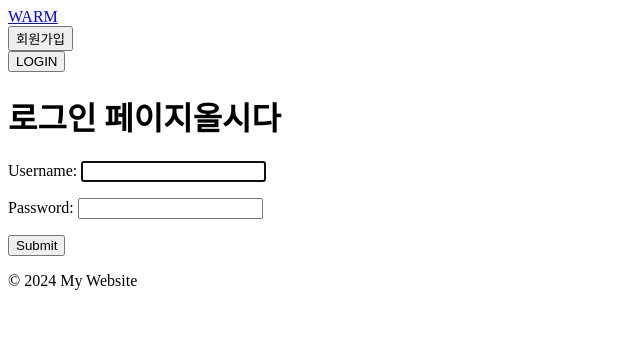
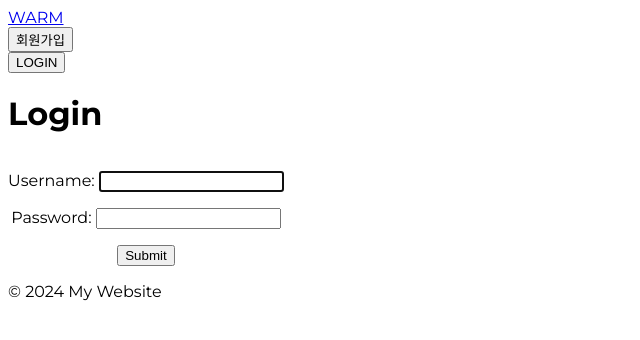
Before and after one commit to Nororong/10-pjt, a Django app: page /accounts/login/ in a window 1280 px wide. Shown: the top 340 px of the page, without its empty margins (0-640 px from the left). Run offline with Django 4.2, Linux system fonts and the light colour scheme.

```diff
--- /dev/null
+++ b/accounts/static/accounts/css/style.css
@@ -0,0 +1,7 @@
+.login-form {
+    display: flex;
+}
+
+.login-form-inner {
+    text-align: center;
+}
--- a/accounts/templates/accounts/login.html
+++ b/accounts/templates/accounts/login.html
@@ -1,10 +1,26 @@
 {% extends "base.html" %}
 
+{% block stylecontent %}
+
+  .login-form {
+    display: flex;
+}
+
+  .login-form-inner {
+    text-align: center;
+}
+
+{% endblock stylecontent %}
+
 {% block content %}
-  <h1>로그인 페이지올시다</h1>
-  <form action="{% url "accounts:login" %}" method="POST">
-    {% csrf_token %}
-    {{ form.as_p }}
-    <input type="submit">
-  </form>
+  <h1>Login</h1>
+  <div class="login-form">
+    <div class="login-form-inner">
+      <form action="{% url "accounts:login" %}" method="POST">
+        {% csrf_token %}
+        {{ form.as_p }}
+        <input type="submit">
+      </form>
+    </div>
+  </div>
 {% endblock content %}
--- a/movies/views.py
+++ b/movies/views.py
@@ -49,6 +49,9 @@ def movie_list(request):
 
 @login_required
 def likes(request, movie_pk):
+    # view 에서 비로그인 상태 체크
+    # if not request.user.is_authenticated:
+    #      return JsonResponse({'error': '로그인이 필요합니다.'}, status=401)
     movie = get_object_or_404(Movie, pk=movie_pk)
 
     if request.user in movie.like_users.all():
--- a/templates/base.html
+++ b/templates/base.html
@@ -1,4 +1,5 @@
 {% load static %}
+
 <!DOCTYPE html>
 <html lang="en">
 <head>
@@ -6,7 +7,16 @@
     <meta name="viewport" content="width=device-width, initial-scale=1.0">
     <meta name="csrf-token" content="{{ csrf_token }}">
     <link rel="stylesheet" href="{% static 'movies/css/style.css' %}">
+    <link rel="stylesheet" href="{% static 'accounts/css/style.css' %}">
+    <link rel="stylesheet" href="{% static 'articles/css/style.css' %}">
     <title>WARM</title>
+
+    <style>
+      @import url('https://fonts.googleapis.com/css2?family=Montserrat:ital,wght@0,100..900;1,100..900&family=Noto+Sans+KR:wght@100..900&display=swap');
+      body {
+        font-family: 'Montserrat', 'Noto Sans KR', sans-serif;
+    }
+    </style>
 </head>
 <body>
   <header>
--- a/warm/settings.py
+++ b/warm/settings.py
@@ -122,6 +122,7 @@ USE_TZ = True
 
 STATIC_URL = '/static/'
 
+
 # API_KEY 추가
 TMDB_API_KEY = config('TMDB_API_KEY')
 
```
Also changed, not shown: movies/templates/movies/movie_list.html (+10 -1 lines).
